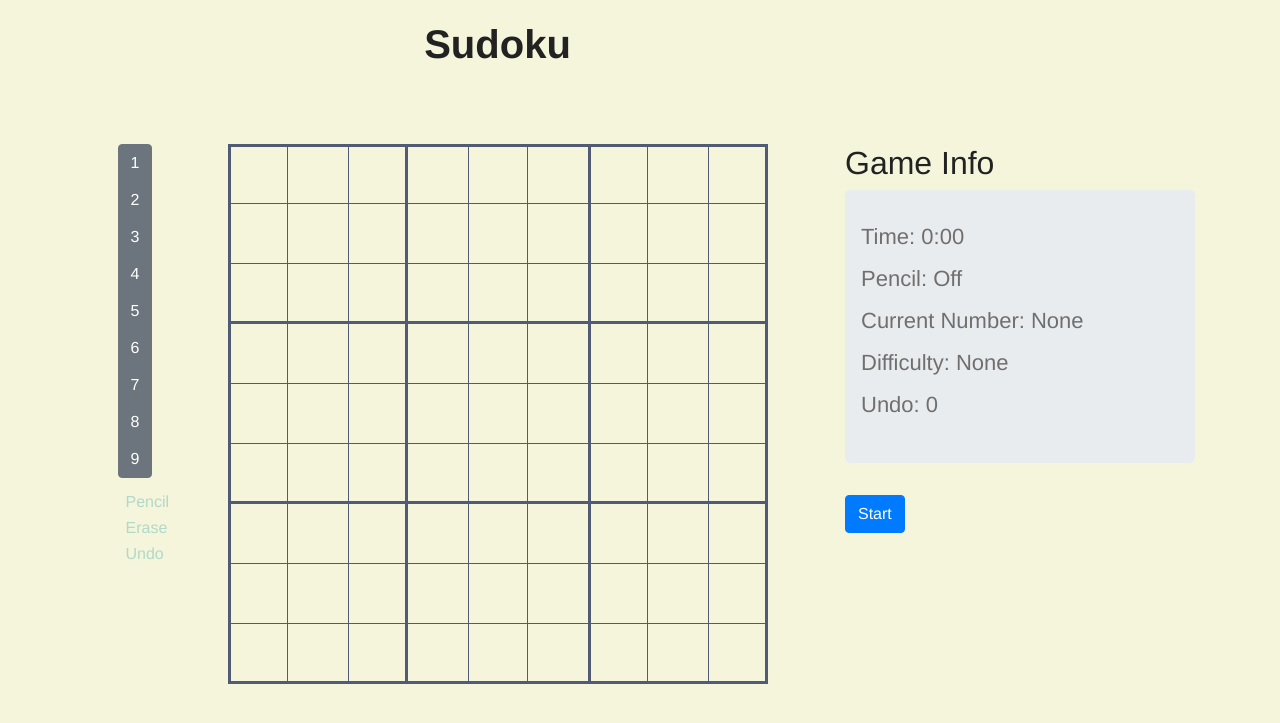
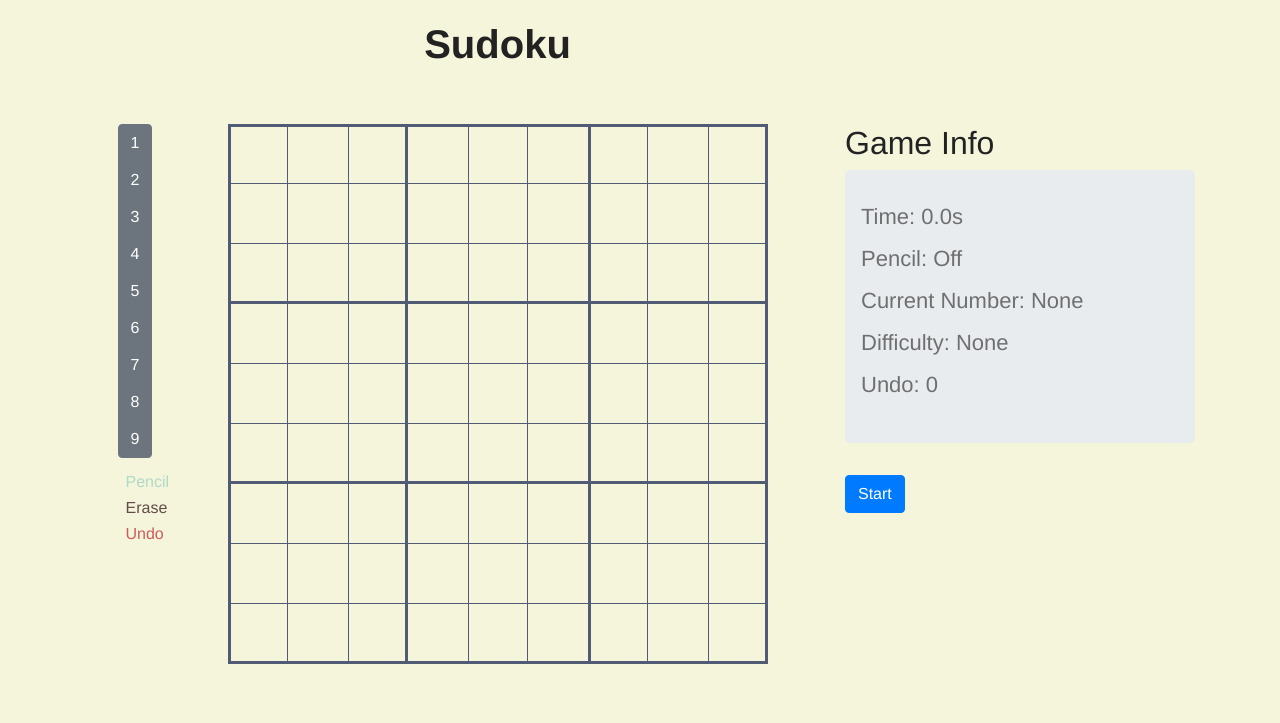
Before and after one commit to larryworm1127/PyBoardGame, a Flask app: page /games/sudoku in a window 1280 px wide. Shown: the top 723 px of the page. Run offline with Flask 2, Linux system fonts and the light colour scheme; some libraries are stand-ins or nearby versions.

Commit message:
removed duplicate bootstrap links, updated html

```diff
--- a/board_games/static/css/sudoku.css
+++ b/board_games/static/css/sudoku.css
@@ -2,7 +2,7 @@
     background-color: transparent;
     width: 540px;
     height: 540px;
-    margin: 50px auto;
+    margin: 30px auto;
 }
 
 .game-field {
@@ -117,12 +117,28 @@ a.home:hover {
     color: #000000;
 }
 
-#pencil-toggle, #undo, #erase {
+#pencil-toggle {
     color: #afd9c8;
 }
 
-#pencil-toggle:hover, #undo:hover, #erase:hover {
+#pencil-toggle:hover {
     color: #8cc9b0
+}
+
+#undo {
+    color: indianred;
+}
+
+#undo:hover {
+    color: red;
+}
+
+#erase {
+    color: #624c47
+}
+
+#erase:hover {
+    color: #443532
 }
 
 .space {
@@ -130,7 +146,7 @@ a.home:hover {
 }
 
 .space-2 {
-    margin-top: 50px;
+    margin-top: 30px;
 }
 
 p.pencil {
--- a/board_games/static/js/sudoku.js
+++ b/board_games/static/js/sudoku.js
@@ -60,7 +60,10 @@ function timer() {
 function start() {
     game.start = new Date().getTime();
     window.setTimeout(timer, 100);
-    $('#start').removeAttr('onclick')
+    $('#start').removeAttr('onclick');
+
+    $('.num').attr('onclick', 'selectNum(this.id)');
+    $('.game-field').attr('onclick', 'setNum(this.id)')
 }
 
 function togglePencil() {
--- a/board_games/templates/games/sudoku.html
+++ b/board_games/templates/games/sudoku.html
@@ -3,14 +3,8 @@
 {% block title %}Sudoko{% endblock %}
 
 {% block head %}
-  <!-- Bootstrap core stylesheets -->
-  <link rel="stylesheet"
-        href="{{ url_for('static', filename='bower_components/bootstrap/dist/css/bootstrap.min.css') }}">
-  <script src="{{ url_for('static', filename='bower_components/bootstrap/dist/js/bootstrap.min.js') }}"></script>
-
   <link rel="stylesheet" href="{{ url_for('static', filename='css/sudoku.css') }}">
   <script src="{{ url_for('static', filename='js/sudoku.js') }}"></script>
-
 {% endblock %}
 
 {% block content %}
@@ -30,15 +24,15 @@
         <div class="container" style="width: 10%">
           <div class="btn-toolbar" role="toolbar" aria-label="Sudoku numbers">
             <div class="btn-group-vertical mr-2" role="group" aria-label="First group">
-              <button type="button" id="one" onclick="selectNum(this.id)" class="btn btn-secondary">1</button>
-              <button type="button" id="two" onclick="selectNum(this.id)" class="btn btn-secondary">2</button>
-              <button type="button" id="three" onclick="selectNum(this.id)" class="btn btn-secondary">3</button>
-              <button type="button" id="four" onclick="selectNum(this.id)" class="btn btn-secondary">4</button>
-              <button type="button" id="five" onclick="selectNum(this.id)" class="btn btn-secondary">5</button>
-              <button type="button" id="six" onclick="selectNum(this.id)" class="btn btn-secondary">6</button>
-              <button type="button" id="seven" onclick="selectNum(this.id)" class="btn btn-secondary">7</button>
-              <button type="button" id="eight" onclick="selectNum(this.id)" class="btn btn-secondary">8</button>
-              <button type="button" id="nine" onclick="selectNum(this.id)" class="btn btn-secondary">9</button>
+              <button type="button" id="one" class="btn btn-secondary num">1</button>
+              <button type="button" id="two" class="btn btn-secondary num">2</button>
+              <button type="button" id="three" class="btn btn-secondary num">3</button>
+              <button type="button" id="four" class="btn btn-secondary num">4</button>
+              <button type="button" id="five" class="btn btn-secondary num">5</button>
+              <button type="button" id="six" class="btn btn-secondary num">6</button>
+              <button type="button" id="seven" class="btn btn-secondary num">7</button>
+              <button type="button" id="eight" class="btn btn-secondary num">8</button>
+              <button type="button" id="nine" class="btn btn-secondary num">9</button>
             </div>
           </div>
           <br>
@@ -61,7 +55,7 @@
         <div class="game" id="wrapper">
           {% for row in dim %}
             {% for column in dim %}
-              <div id="{{ row }}-{{ column }}" onclick="setNum(this.id)" class="game-field text-center"></div>
+              <div id="{{ row }}-{{ column }}" class="game-field text-center"></div>
             {% endfor %}
           {% endfor %}
         </div>
@@ -71,7 +65,7 @@
         <div class="space-2"></div>
         <h2>Game Info</h2>
         <div class="jumbotron" id="stats">
-          <h3 class="subheader" id="time">Time: 0:00</h3>
+          <h3 class="subheader" id="time">Time: 0.0s</h3>
           <h3 class="subheader" id="pencilOn">Pencil: Off</h3>
           <h3 class="subheader" id="currentNum">Current Number: None</h3>
           <h3 class="subheader" id="difficulty">Difficulty: None</h3>
--- a/board_games/templates/layout.html
+++ b/board_games/templates/layout.html
@@ -8,13 +8,19 @@
     <!-- Custom icon -->
     <link rel="icon" href="{{ url_for('static', filename='images/favicon.ico') }}">
 
+    <!-- Jquery and popper scripts -->
+    <script src="{{ url_for('static', filename='bower_components/jquery/dist/jquery.min.js') }}"></script>
+    <script src="{{ url_for('static', filename='bower_components/popper.js/dist/umd/popper.min.js') }}"></script>
+
+
+    <!-- Bootstrap core stylesheets -->
+    <link rel="stylesheet"
+          href="{{ url_for('static', filename='bower_components/bootstrap/dist/css/bootstrap.min.css') }}">
+    <script src="{{ url_for('static', filename='bower_components/bootstrap/dist/js/bootstrap.min.js') }}"></script>
+
     <!-- FontAwesome stylesheets -->
     <link rel="stylesheet"
           href="{{ url_for('static', filename='bower_components/components-font-awesome/css/fontawesome-all.min.css') }}">
-
-    <!-- Jquery and popper scripts -->
-    <script src="{{ url_for('static', filename='bower_components/jquery/dist/jquery.min.js') }}"></script>
-    <script src="{{ url_for('static', filename='bower_components/popper.js/dist/umd/popper.min.js') }}"></script>
 
     {% block head %}
     {% endblock %}
```
Also changed, not shown: board_games/templates/auth/auth_base.html (+0 -8 lines), board_games/templates/games/tic_tac_toe.html (+3 -8 lines).
